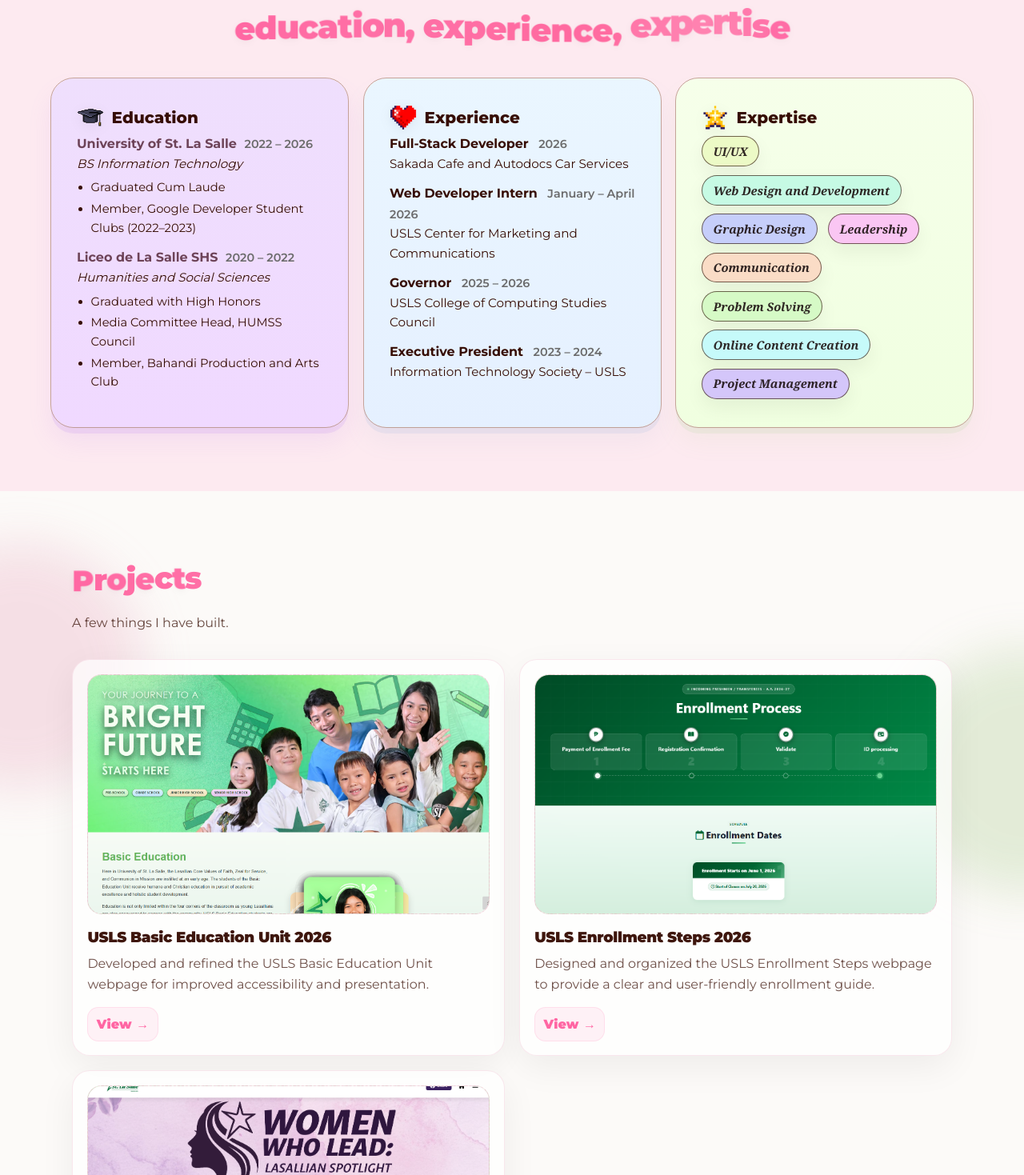
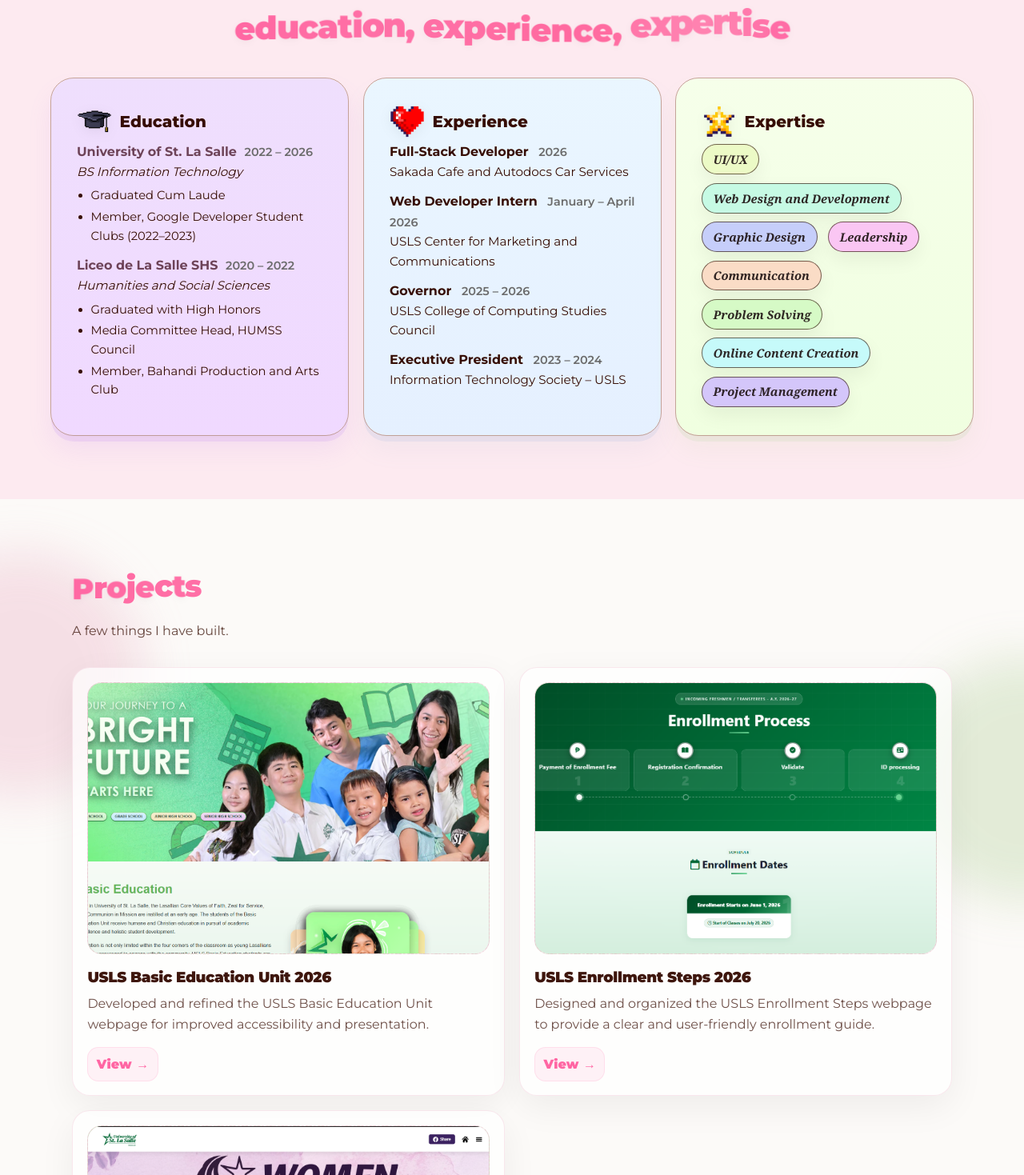
Before and after one commit to naomiesther/naofolio, a Next.js app: page / in a window 1280 px wide. Shown: the part 1661-3130 px from the top of the page at 80% size. Built offline with nearby package versions, Linux system fonts and the light colour scheme.

Commit message:
Update project preview and about folder icons

```diff
--- a/src/app/globals.css
+++ b/src/app/globals.css
@@ -697,8 +697,8 @@ img {
   margin-bottom: 0.2rem;
 }
 .about-folder-title-icon {
-  width: 34px;
-  height: 34px;
+  width: 44px;
+  height: 44px;
   object-fit: contain;
   filter: drop-shadow(0 4px 8px rgba(0,0,0,0.06));
 }
@@ -1769,7 +1769,7 @@ img {
 .sp-project-thumb {
   position: relative;
   width: 100%;
-  height: 300px;
+  height: 340px;
   border-radius: 18px;
   background:
     linear-gradient(135deg, rgba(153, 192, 121, 0.22), rgba(232, 165, 188, 0.18)),
@@ -1779,8 +1779,11 @@ img {
 }
 
 .sp-project-image {
+  width: 100%;
+  height: 100%;
   object-fit: cover;
   object-position: center;
+  display: block;
 }
 
 .sp-project-title {
--- a/src/components/AboutSection.js
+++ b/src/components/AboutSection.js
@@ -20,6 +20,7 @@ const SKILLS = [
 const FOLDER_CARDS = [
   {
     title: "Education",
+    icon: "/assets/icons/education.png",
     kind: "education",
     variant: "pink",
     details: [
@@ -46,6 +47,7 @@ const FOLDER_CARDS = [
   },
   {
     title: "Experience",
+    icon: "/assets/icons/experience.png",
     kind: "experience",
     variant: "blue",
     details: [
@@ -57,6 +59,7 @@ const FOLDER_CARDS = [
   },
   {
     title: "Expertise",
+    icon: "/assets/icons/expertise.png",
     kind: "expertise",
     variant: "green",
     details: [
@@ -252,7 +255,7 @@ export default function AboutSection() {
 
                 <div className="about-folder-card-head">
                   <img
-                    src={`/assets/icons/${card.title}.png`}
+                    src={card.icon}
                     alt=""
                     aria-hidden="true"
                     className="about-folder-title-icon"
--- a/src/components/ProjectsSection.js
+++ b/src/components/ProjectsSection.js
@@ -1,6 +1,4 @@
 "use client";
-
-import Image from "next/image";
 
 function renderRippleLetters(text, prefix) {
   return text.split("").map((ch, index) => (
@@ -52,14 +50,12 @@ export default function ProjectsSection() {
             <article key={p.title} className="sp-project-card">
               <a href={p.link} target="_blank" rel="noopener noreferrer" className="sp-project-thumb-link">
                 <div className="sp-project-thumb">
-                  <Image
+                  <img
                     src={p.image}
                     alt={p.title}
-                    fill
                     className="sp-project-image"
-                    onError={(e) => {
-                      e.currentTarget.style.display = "none";
-                    }}
+                    loading="lazy"
+                    draggable="false"
                   />
                 </div>
               </a>
```
